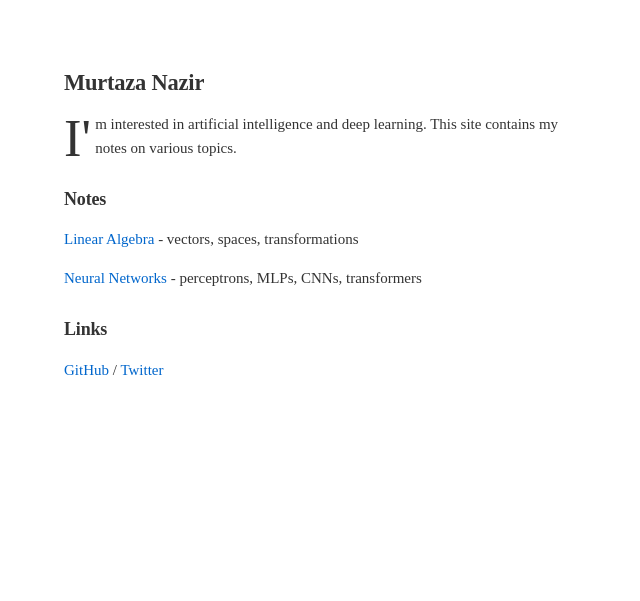
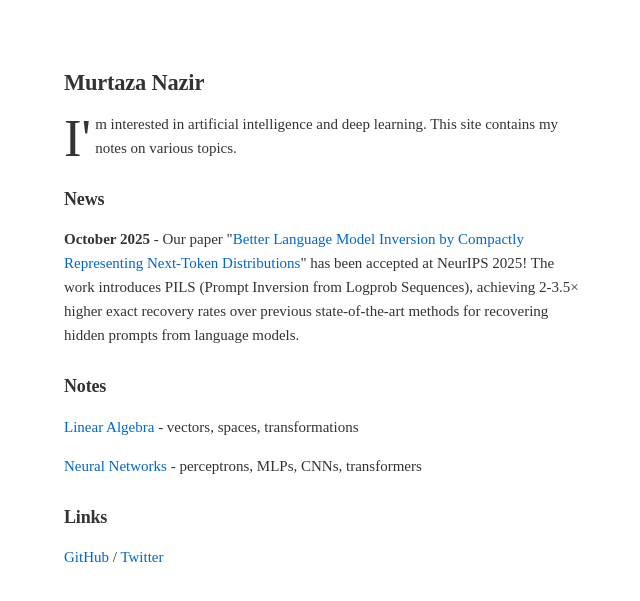
Before and after one commit to themurtazanazir/themurtazanazir.github.io, an MkDocs documentation site: the page built from docs/index.md, in a window 1280 px wide. Shown: the top 601 px of the page, without its empty margins (195-835 px from the left). Built offline with MkDocs 1.6.1 and Material for MkDocs 9.7.7, drawn with Linux system fonts in a browser that asks for light colours.

Commit message:
Add News section with NeurIPS 2025 paper acceptance
Add timeline section announcing the acceptance of "Better Language Model
Inversion by Compactly Representing Next-Token Distributions" at NeurIPS 2025,
including key achievements and arXiv link.

```diff
--- a/docs/index.md
+++ b/docs/index.md
@@ -1,6 +1,10 @@
 # Murtaza Nazir
 
 <p class="drop-cap">I'm interested in artificial intelligence and deep learning. This site contains my notes on various topics.</p>
+
+## News
+
+**October 2025** - Our paper "[Better Language Model Inversion by Compactly Representing Next-Token Distributions](https://arxiv.org/abs/2506.17090)" has been accepted at NeurIPS 2025! The work introduces PILS (Prompt Inversion from Logprob Sequences), achieving 2-3.5× higher exact recovery rates over previous state-of-the-art methods for recovering hidden prompts from language models.
 
 ## Notes
 
```
